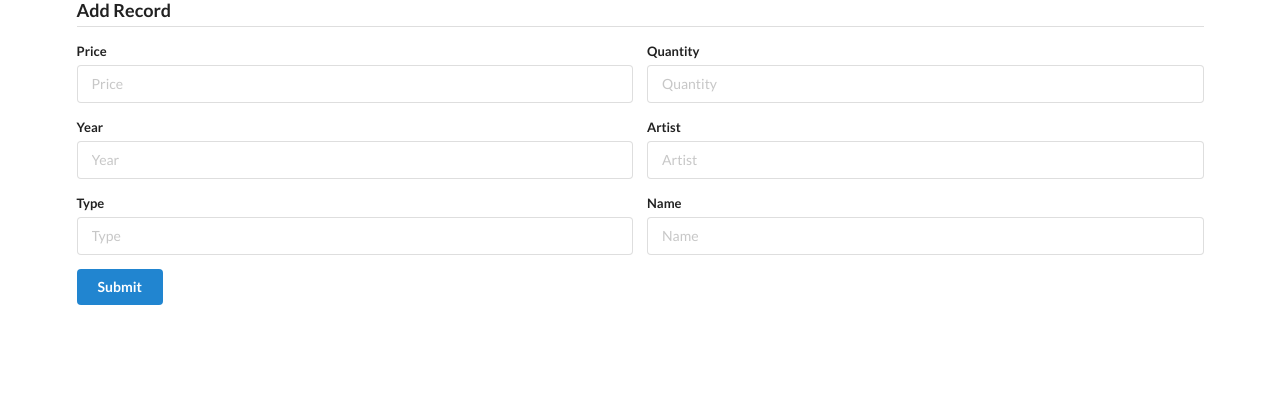
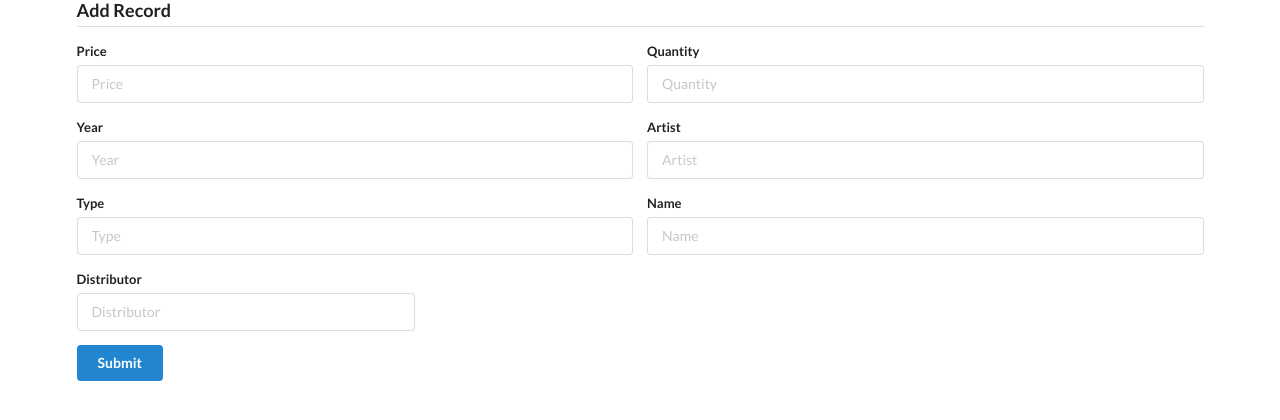
Before and after one commit to mlind34/record-store-app, a Flask app: page /records/add-record in a window 1280 px wide. Shown: the part 118-538 px from the top of the page. Run offline with Flask 2, Linux system fonts and the light colour scheme; some libraries are stand-ins or nearby versions.

Commit message:
added distributor column to records/add-record

```diff
--- a/app.py
+++ b/app.py
@@ -100,7 +100,8 @@ def show_records():
         'quantity': '5',
         'year': '1970',
         'artist': 'The Beatles',
-        'name': "Let It Be"
+        'name': "Let It Be",
+        'distributor': "Record Warehouse"
         },
         {
         'id': 501,
@@ -108,7 +109,8 @@ def show_records():
         'quantity': '2',
         'year': '1973',
         'artist': 'Black Sabbath',
-        'name': 'Sabbath Bloody Sabbath'
+        'name': 'Sabbath Bloody Sabbath',
+        'distributor': "Records R Us"
         },
         {
         'id': 701,
@@ -116,7 +118,8 @@ def show_records():
         'quantity': '3',
         'year': '1968',
         'artist': 'Aretha Franklin',
-        'name': 'Aretha Now'
+        'name': 'Aretha Now',
+        'distributor': "NULL"
         },
     ]
     return render_template('views.html', records = records, title='Records')
--- a/templates/forms.html
+++ b/templates/forms.html
@@ -237,6 +237,11 @@
                 </div>
             </div>
 
+            <div class="field">
+                <label>Distributor</label>
+                <input type="text" name="city" placeholder="Distributor">
+            </div>
+
         <button class="ui primary button" type="submit">Submit</button>
     </form>
 </div>
--- a/templates/views.html
+++ b/templates/views.html
@@ -136,6 +136,7 @@
         <th>Year</th>
         <th>Artist</th>
         <th>Name</th>
+        <th>Distributor</th>
         <th>Delete</th>
         <th>Update</th>
       </tr>
@@ -149,6 +150,7 @@
           <td class="table-input">{{ record.year }}</td>
           <td class="table-input">{{ record.artist }}</td>
           <td class="table-input">{{ record.name }}</td>
+          <td class="table-input">{{ record.distributor }}</td>
           <td><input class="ui red button" type="submit" value="Delete"></td>
           <td><input class="ui teal button" type="submit" value="Update" id="{{ record.id }}"></td>
       </tr>
```
Also changed, not shown: 1 other file.
